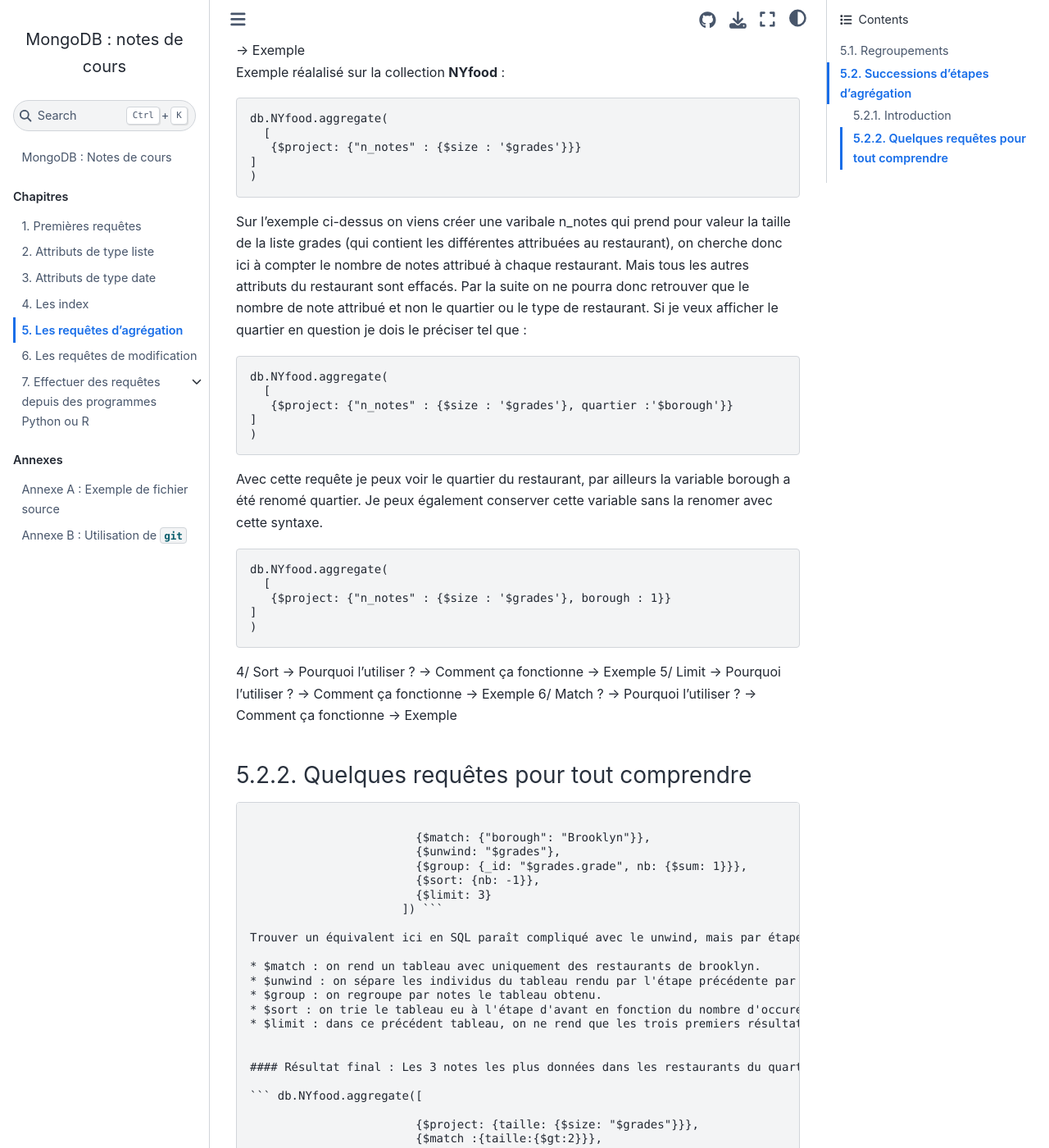
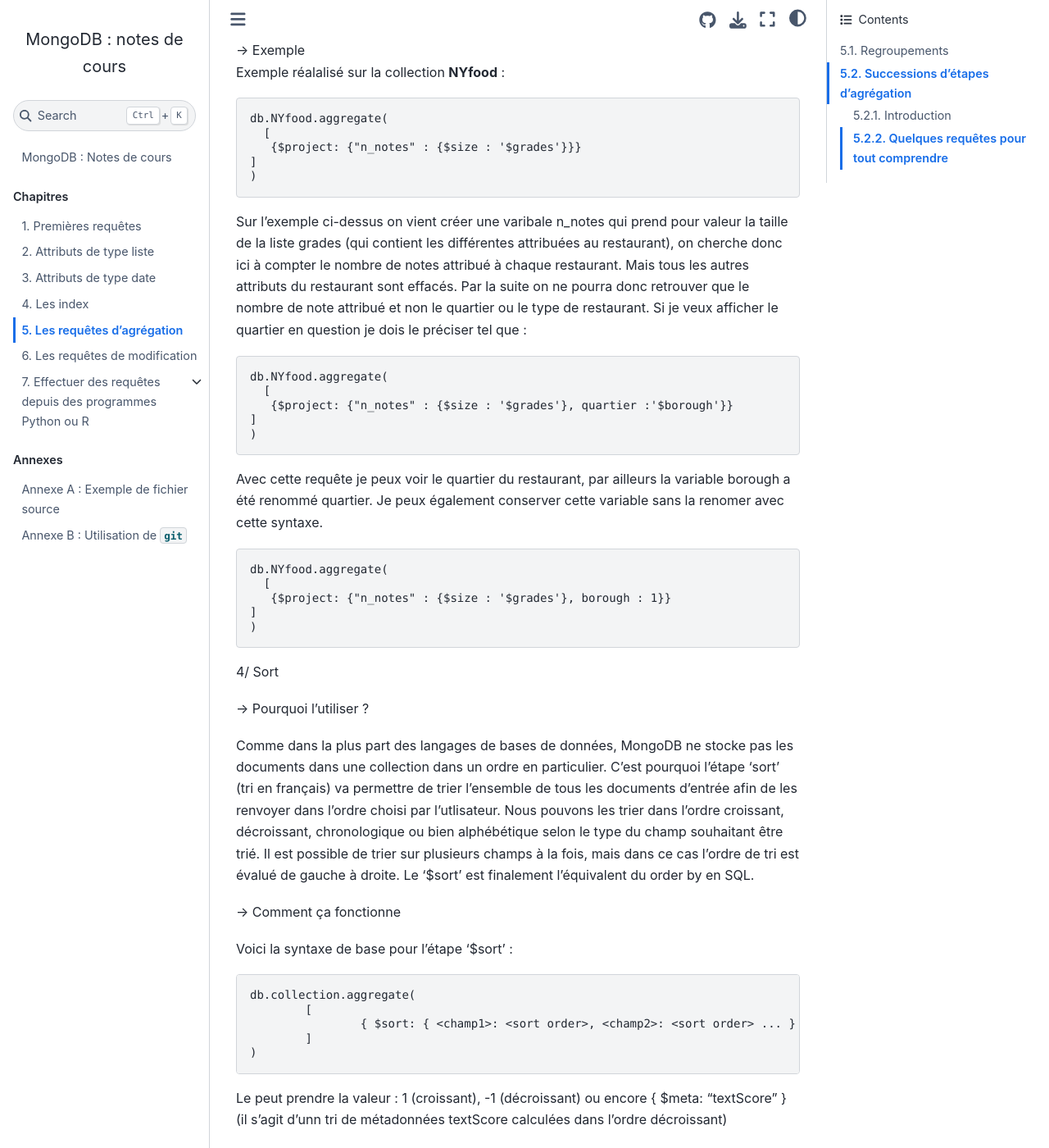
Before and after one commit to rtavenar/mongo_book, a Jupyter Book: the page built from content/05_agreg.md, in a window 1280 px wide and 1400 px high, scrolled down 2276 px. Shown: the whole window at 82% size. Built offline with Jupyter Book 1.0.4 settings and Sphinx 7.4.7 and the Sphinx Book theme 1.1.4, drawn with Linux system fonts in a browser that asks for light colours; some of the changed text lies outside the part shown.

Commit message:
Parties Sort et Limit

````diff
--- a/content/05_agreg.md
+++ b/content/05_agreg.md
@@ -97,7 +97,7 @@
 ]
 )
 ```
-Sur l’exemple ci-dessus on viens créer une varibale n_notes qui prend pour valeur la taille de la liste grades (qui contient les différentes attribuées au restaurant), on cherche donc ici à compter le nombre de notes attribué à chaque restaurant. Mais tous les autres attributs du restaurant sont effacés. Par la suite on ne pourra donc retrouver que le nombre de note attribué et non le quartier ou le type de restaurant.
+Sur l’exemple ci-dessus on vient créer une varibale n_notes qui prend pour valeur la taille de la liste grades (qui contient les différentes attribuées au restaurant), on cherche donc ici à compter le nombre de notes attribué à chaque restaurant. Mais tous les autres attributs du restaurant sont effacés. Par la suite on ne pourra donc retrouver que le nombre de note attribué et non le quartier ou le type de restaurant.
 Si je veux afficher le quartier en question je dois le préciser tel que :
 ```
 db.NYfood.aggregate(
@@ -107,7 +107,7 @@
 )
 ```
 
-Avec cette requête je peux voir le quartier du restaurant, par ailleurs la variable borough a été renomé quartier. Je peux également conserver cette variable sans la renomer avec cette syntaxe.
+Avec cette requête je peux voir le quartier du restaurant, par ailleurs la variable borough a été renommé quartier. Je peux également conserver cette variable sans la renomer avec cette syntaxe.
 ```
 db.NYfood.aggregate(
   [
@@ -117,13 +117,75 @@
 ```
 
 4/ Sort
+
 -> Pourquoi l'utiliser ?
+
+Comme dans la plus part des langages de bases de données, MongoDB ne stocke pas les documents dans une collection dans un ordre en particulier. C'est pourquoi l'étape 'sort' (tri en français) va permettre de trier l'ensemble de tous les documents d'entrée afin de les renvoyer dans l'ordre choisi par l'utlisateur. Nous pouvons les trier dans l'ordre croissant, décroissant, chronologique ou bien alphébétique selon le type du champ souhaitant être trié.
+Il est possible de trier sur plusieurs champs à la fois, mais dans ce cas l'ordre de tri est évalué de gauche à droite.
+Le '$sort' est finalement l'équivalent du order by en SQL.
+
 -> Comment ça fonctionne
--> Exemple
+
+Voici la syntaxe de base pour l'étape '$sort' :
+```
+db.collection.aggregate(
+	[
+		{ $sort: { <champ1>: <sort order>, <champ2>: <sort order> ... } }
+	]
+)
+```
+
+Le <sort order> peut prendre la valeur : 1 (croissant), -1 (décroissant) ou encore { $meta: "textScore" } (il s'agit d'unn tri de métadonnées textScore calculées dans l'ordre décroissant)
+
+-> Exemples
+
+Attention à bien prendre en compte le fait que lors du tri sur un champ contenant des valeurs en double (ou non unique), les documents contenant ces valeurs peuvent être renvoyés dans n'importe quel ordre.
+```
+db.NYfood.aggregate(
+   [
+     { $sort : { borough : 1} }
+   ]
+)
+```
+En effet, dans l'exemple ci-dessus, le champ quartier n'est pas un champ avec des valeurs uniques. Si un ordre de tri cohérent est souhaité, il est important d'au moins inclure un champ dans votre tri qui contient des valeurs uniques. Généralement, le moyen le plus simple de garantir cela consiste à inclure le champ _id dans la requête de tri.
+```
+db.NYfood.aggregate(
+   [
+     { $sort : { borough : 1, _id: 1 } }
+   ]
+)
+```
+Cette fois ci, la reqête affichera l'ensemble de la collection avec les noms de quartier affichés par ordre alphabétique. Les collections du quartier de "Bronx" seront les premières à être affichées, puis ensuite l'ordre par identifiant sera conservé lorsque le nom de quartier sera le même pour plusieurs collections.
+
+
 5/ Limit
 -> Pourquoi l'utiliser ?
+L'étape "$limit" va simplement permettre de limiter le nombre de documents voulant être affichés par la requête. Il n'y a pas grand intérêt à utiliser le limit tout seul. Généralement, il est utilisé avec l'étape sort vu précédemment.
+
 -> Comment ça fonctionne
+
+Voici la syntaxe de base pour l'étape '$limit' :
+```
+db.collection.aggregate(
+	[
+		{ $limit : 5 }
+	]
+)
+```
+L'argument qui est pris par le $limit est toujours un entier positif, qui va déterminer le nombre de collections que l'on souhaite afficher.
+
 -> Exemple
+
+Dans cet exemple, on souhaite afficher les 3 quartiers possédant le plus de restaurants.
+```
+db.NYfood.aggregate([
+                        {$group: {_id: "$borough", nb: {$sum: 1}}},
+                        {$sort: {nb: -1}},
+                        {$limit: 3}
+					])
+```
+On remarque ici que nous ne pouvons pas utiliser l'étape '$limit' seul sans le sort. Nous avons d'abord besoin de trier le nombre de restaurants par ordre décroissant puis enfin préciser que nous souhaitons obtenir seulement les 3 premiers quartiers contenant le plus de restaurants.
+
 6/ Match ?
 -> Pourquoi l'utiliser ?
 -> Comment ça fonctionne
````
